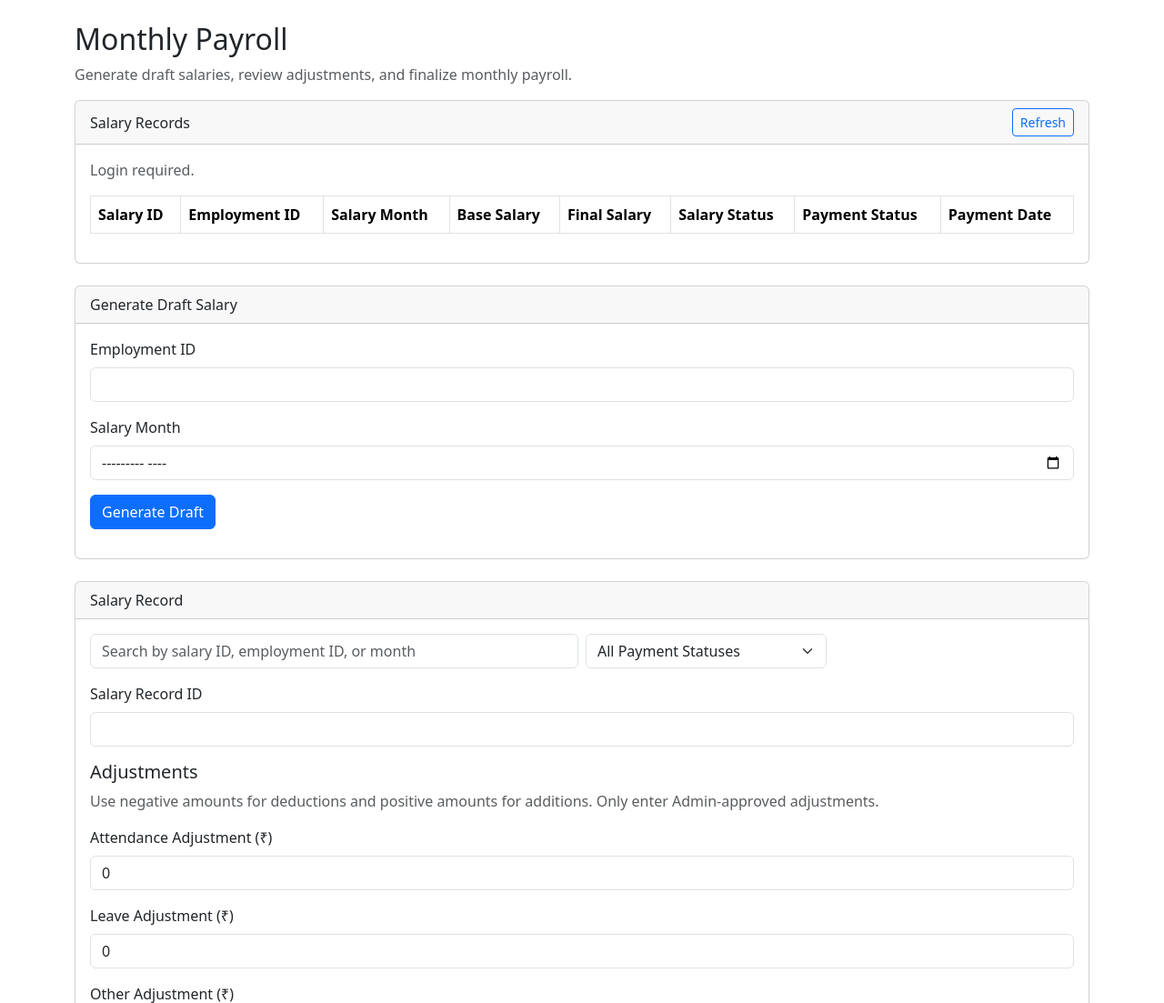
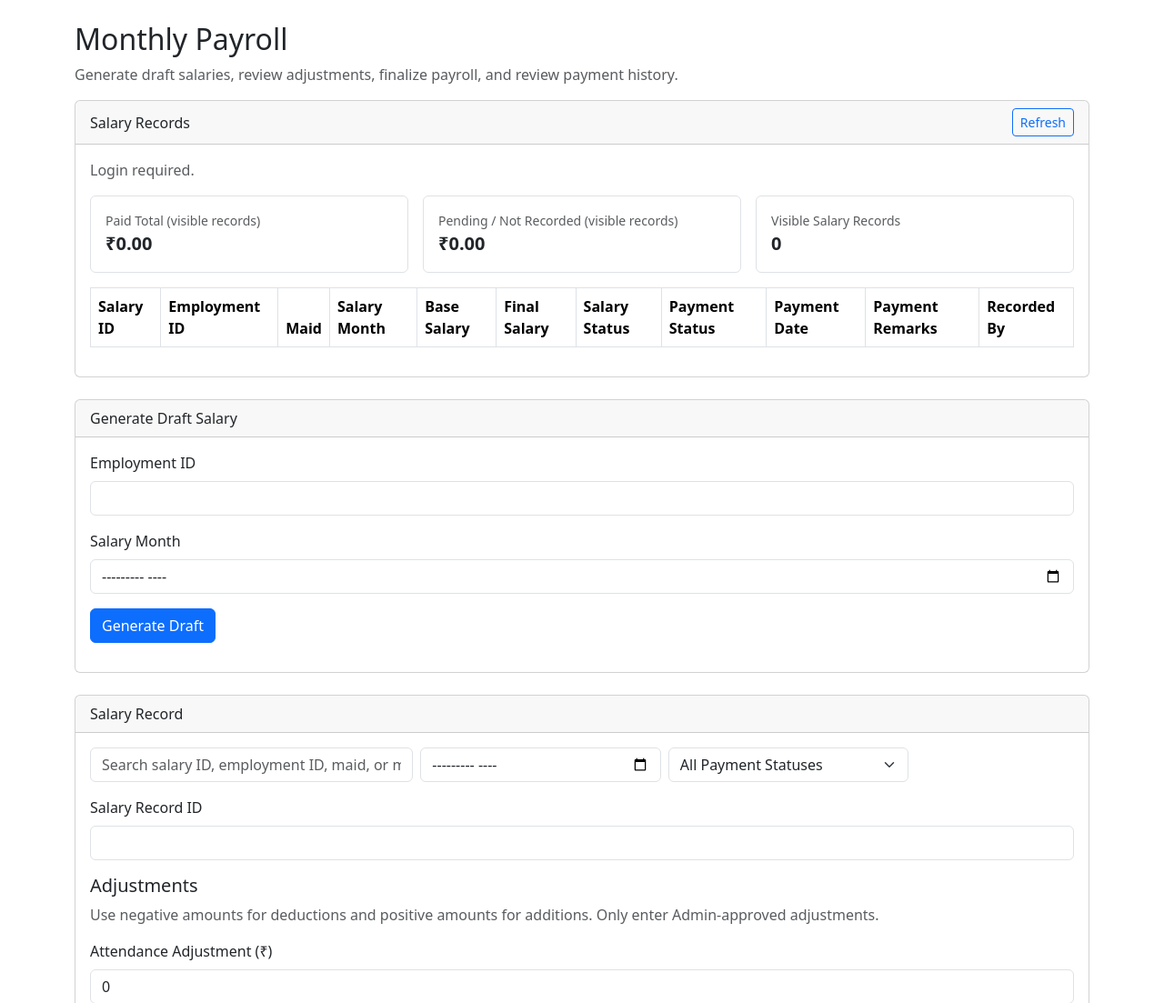
Before and after one commit to shubh110105/sahayika, a Flask app: template app/templates/admin/payroll.html in a window 1280 px wide. Shown: the top 1103 px of the page at 91% size. Run offline with Flask 3, Linux system fonts and the light colour scheme; the template is opened without the code that fills it, so the values that code supplies are empty.

Commit message:
Enhance payroll page with summary statistics and additional filters for salary records

```diff
--- a/app/templates/admin/payroll.html
+++ b/app/templates/admin/payroll.html
@@ -21,7 +21,7 @@
     <h2>Monthly Payroll</h2>
 
     <p class="text-muted">
-        Generate draft salaries, review adjustments, and finalize monthly payroll.
+        Generate draft salaries, review adjustments, finalize payroll, and review payment history.
     </p>
         <div class="card mb-4">
         <div class="card-header d-flex justify-content-between align-items-center">
@@ -40,18 +40,27 @@
                 Loading salary records...
             </div>
 
+            <div class="row g-3 mb-3" id="payrollSummary">
+                <div class="col-md-4"><div class="border rounded p-3 h-100"><div class="text-muted small">Paid Total (visible records)</div><div class="fs-5 fw-semibold" id="paidTotal">₹0.00</div></div></div>
+                <div class="col-md-4"><div class="border rounded p-3 h-100"><div class="text-muted small">Pending / Not Recorded (visible records)</div><div class="fs-5 fw-semibold" id="pendingTotal">₹0.00</div></div></div>
+                <div class="col-md-4"><div class="border rounded p-3 h-100"><div class="text-muted small">Visible Salary Records</div><div class="fs-5 fw-semibold" id="visibleSalaryCount">0</div></div></div>
+            </div>
+
             <div class="table-responsive">
                 <table class="table table-bordered table-striped align-middle">
                     <thead>
                         <tr>
                             <th>Salary ID</th>
                             <th>Employment ID</th>
+                            <th>Maid</th>
                             <th>Salary Month</th>
                             <th>Base Salary</th>
                             <th>Final Salary</th>
                             <th>Salary Status</th>
                             <th>Payment Status</th>
                             <th>Payment Date</th>
+                            <th>Payment Remarks</th>
+                            <th>Recorded By</th>
                         </tr>
                     </thead>
                     <tbody id="salaryRecordsTableBody">
@@ -113,15 +122,13 @@
 
         <div class="card-body">
             <div class="row g-2 mb-3">
-    <div class="col-md-6">
-        <input
-            type="text"
-            id="salarySearchInput"
-            class="form-control"
-            placeholder="Search by salary ID, employment ID, or month"
-        >
+    <div class="col-md-4">
+        <input type="text" id="salarySearchInput" class="form-control"
+            placeholder="Search salary ID, employment ID, maid, or month">
     </div>
-
+    <div class="col-md-3">
+        <input type="month" id="salaryMonthFilter" class="form-control" aria-label="Filter by salary month">
+    </div>
     <div class="col-md-3">
         <select id="paymentStatusFilter" class="form-select">
             <option value="">All Payment Statuses</option>
@@ -286,54 +293,78 @@
 <script>
 const generateSalaryForm = document.getElementById("generateSalaryForm");
 const salaryRecordForm = document.getElementById("salaryRecordForm");
+let salaryRecordsCache = [];
+
+function money(value) {
+    const amount = Number(value || 0);
+    return `₹${amount.toLocaleString("en-IN", { minimumFractionDigits: 2, maximumFractionDigits: 2 })}`;
+}
+
+// Accept SQL DATE strings and ISO timestamps without allowing malformed values
+// such as "Invalid Date" to leak into the table.
+function formatPayrollDate(value, options = {}) {
+    if (value === null || value === undefined || value === "") return "-";
+    const raw = String(value).trim();
+    const match = raw.match(/^(\d{4})-(\d{2})-(\d{2})/);
+    if (match) {
+        const year = Number(match[1]);
+        const month = Number(match[2]);
+        const day = Number(match[3]);
+        const date = new Date(year, month - 1, day, 12, 0, 0);
+        if (date.getFullYear() !== year || date.getMonth() !== month - 1 || date.getDate() !== day) return "-";
+        return date.toLocaleDateString("en-IN", options);
+    }
+    const date = new Date(raw);
+    return Number.isNaN(date.getTime()) ? "-" : date.toLocaleDateString("en-IN", options);
+}
+
+function normalizeDateKey(value) {
+    if (value === null || value === undefined || value === "") return "";
+    const raw = String(value).trim();
+    const match = raw.match(/^(\d{4})-(\d{2})-(\d{2})/);
+    if (match) return `${match[1]}-${match[2]}`;
+    const date = new Date(raw);
+    return Number.isNaN(date.getTime()) ? "" : `${date.getFullYear()}-${String(date.getMonth() + 1).padStart(2, "0")}`;
+}
+
 function filterSalaryRecords() {
-    const searchValue = document
-        .getElementById("salarySearchInput")
-        .value.trim()
-        .toLowerCase();
-
-    const paymentStatus = document
-        .getElementById("paymentStatusFilter")
-        .value;
-
-    const rows = document.querySelectorAll(
-        "#salaryRecordsTableBody tr"
-    );
+    const searchValue = document.getElementById("salarySearchInput").value.trim().toLowerCase();
+    const paymentStatus = document.getElementById("paymentStatusFilter").value.trim().toUpperCase();
+    const monthValue = document.getElementById("salaryMonthFilter").value;
+    const rows = document.querySelectorAll("#salaryRecordsTableBody tr");
+    let paidTotal = 0;
+    let pendingTotal = 0;
+    let visibleCount = 0;
 
     rows.forEach(row => {
-        const salaryId = row.cells[0]?.textContent.trim().toLowerCase();
-        const employmentId = row.cells[1]?.textContent.trim().toLowerCase();
-        const salaryMonth = row.cells[2]?.textContent.trim().toLowerCase();
-        const rowPaymentStatus = (row.cells[6]?.textContent || "")
-            .replace(/\\s+/g, " ")
-            .trim()
-            .toUpperCase();
+        const searchable = row.dataset.search || "";
+        const rowStatus = (row.dataset.paymentStatus || "").toUpperCase();
+        const rowMonth = row.dataset.salaryMonth || "";
+        const matchesSearch = searchable.includes(searchValue);
+        const matchesStatus = !paymentStatus ||
+            (paymentStatus === "PENDING" ? rowStatus !== "PAID" : rowStatus === paymentStatus);
+        const matchesMonth = !monthValue || rowMonth.startsWith(monthValue);
+        const visible = matchesSearch && matchesStatus && matchesMonth;
+        row.style.display = visible ? "" : "none";
 
-        const matchesSearch =
-            salaryId.includes(searchValue) ||
-            employmentId.includes(searchValue) ||
-            salaryMonth.includes(searchValue);
+        if (visible) {
+            visibleCount += 1;
+            const finalSalary = Number(row.dataset.finalSalary || 0);
+            if (rowStatus === "PAID") paidTotal += finalSalary;
+            else pendingTotal += finalSalary;
+        }
+    });
 
-        const selectedPaymentStatus = paymentStatus
-            .replace(/\\s+/g, " ")
-            .trim()
-            .toUpperCase();
-
-        const matchesPaymentStatus =
-            !selectedPaymentStatus ||
-            rowPaymentStatus === selectedPaymentStatus;
-        row.style.display =
-            matchesSearch && matchesPaymentStatus ? "" : "none";
-    });
+    document.getElementById("paidTotal").textContent = money(paidTotal);
+    document.getElementById("pendingTotal").textContent = money(pendingTotal);
+    document.getElementById("visibleSalaryCount").textContent = visibleCount;
 }
 
-document
-    .getElementById("salarySearchInput")
-    .addEventListener("input", filterSalaryRecords);
+["salarySearchInput", "paymentStatusFilter", "salaryMonthFilter"].forEach(id => {
+    const control = document.getElementById(id);
+    control.addEventListener(id === "salarySearchInput" ? "input" : "change", filterSalaryRecords);
+});
 
-document
-    .getElementById("paymentStatusFilter")
-    .addEventListener("change", filterSalaryRecords);
 async function loadSalaryRecords() {
     const tableBody = document.getElementById("salaryRecordsTableBody");
     const message = document.getElementById("salaryRecordsMessage");
@@ -351,9 +382,12 @@ async function loadSalaryRecords() {
         }
 
         const records = result.salary_records || [];
+        salaryRecordsCache = records;
+        tableBody.innerHTML = "";
 
         if (records.length === 0) {
             message.textContent = "No salary records found.";
+            filterSalaryRecords();
             return;
         }
 
@@ -361,60 +395,48 @@ async function loadSalaryRecords() {
 
         records.forEach(record => {
             const row = document.createElement("tr");
+            const rawMonth = record.salary_month ? String(record.salary_month).trim() : "";
+            const salaryMonth = formatPayrollDate(rawMonth, { month: "short", year: "numeric" });
+            const rawPaymentDate = record.payment_date ? String(record.payment_date).trim() : "";
+            const paymentDate = formatPayrollDate(rawPaymentDate);
+            const maidName = record.maid_name || "-";
+            const remarks = record.payment_remarks || "-";
+            const recordedBy = record.payment_recorded_by_name || record.payment_recorded_by || "-";
 
-            const salaryMonth = record.salary_month
-                ? new Date(record.salary_month).toLocaleDateString("en-IN", {
-                    month: "short",
-                    year: "numeric"
-                })
-                : "-";
-
-            const paymentDate = record.payment_date
-                ? new Date(record.payment_date).toLocaleDateString("en-IN")
-                : "-";
+            row.dataset.search = [record.salary_id, record.employment_id, maidName, rawMonth, salaryMonth].join(" ").toLowerCase();
+            row.dataset.paymentStatus = record.payment_status || "NOT RECORDED";
+            row.dataset.salaryMonth = normalizeDateKey(rawMonth);
+            row.dataset.finalSalary = Number(record.final_salary || 0);
 
             const values = [
-                record.salary_id,
-                record.employment_id,
-                salaryMonth,
-                `₹${Number(record.base_salary).toFixed(2)}`,
-                `₹${Number(record.final_salary).toFixed(2)}`,
-                record.salary_status,
-                record.payment_status,
-                paymentDate
+                record.salary_id, record.employment_id, maidName, salaryMonth,
+                money(record.base_salary), money(record.final_salary),
+                record.salary_status || "-", record.payment_status || "NOT RECORDED",
+                paymentDate, remarks, recordedBy
             ];
 
             values.forEach((value, index) => {
                 const cell = document.createElement("td");
-
                 if (index === 0) {
                     const selectButton = document.createElement("button");
-
                     selectButton.type = "button";
                     selectButton.className = "btn btn-link btn-sm p-0";
                     selectButton.textContent = value;
                     selectButton.title = "Select this salary record";
-
                     selectButton.addEventListener("click", function () {
                         document.getElementById("salaryId").value = value;
                         document.getElementById("paymentSalaryId").value = value;
-
-                            document.getElementById("salaryRecordForm").scrollIntoView({
-                                behavior: "smooth",
-                                block: "start"
+                        document.getElementById("salaryRecordForm").scrollIntoView({ behavior: "smooth", block: "start" });
                     });
-                        });
-
                     cell.appendChild(selectButton);
                 } else {
                     cell.textContent = value ?? "-";
                 }
-
                 row.appendChild(cell);
             });
-
             tableBody.appendChild(row);
         });
+        filterSalaryRecords();
 
     } catch (error) {
         message.textContent = "Could not connect to the server.";
```
Lines whose indentation alone changed are shown as unchanged.
